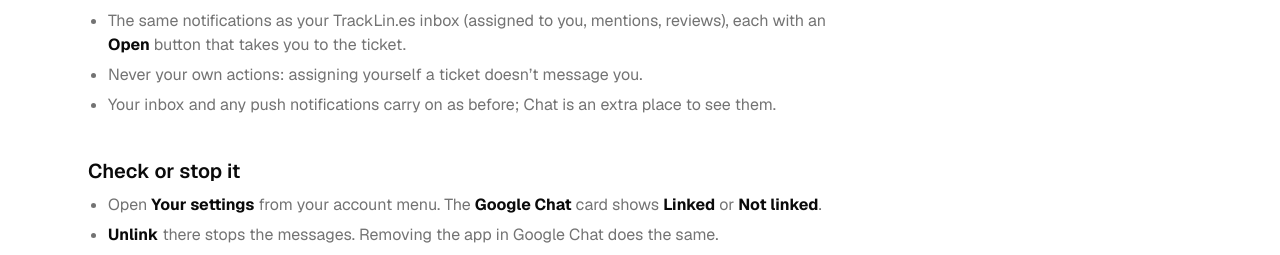
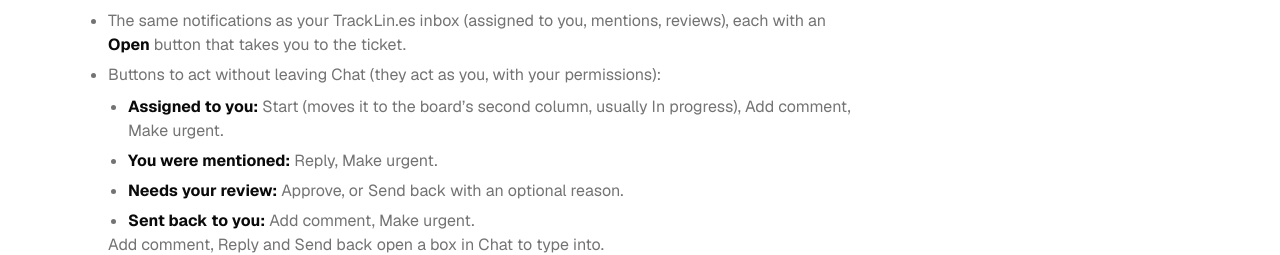
Before and after one commit to TrackLines/frontend, a Next.js app: page /docs/google-chat in a window 1280 px wide. Shown: the part 559-814 px from the top of the page. Built offline with nearby package versions, Linux system fonts and the light colour scheme; no server answers; what @flags-gg/react-library, @uploadthing/react would draw is missing.

Commit message:
google buttons

```diff
--- a/app/docs/google-chat-org/page.tsx
+++ b/app/docs/google-chat-org/page.tsx
@@ -46,7 +46,8 @@ export default function GoogleChatOrgDocs() {
         {CHAT_KINDS.map((k) => <li key={k.kind}>{k.label}</li>)}
       </Items>
       <P>
-        Each post has an <B>Open</B> button to the ticket. Mentions are never posted to a space, since they’re personal: people
+        Each post has an <B>Open</B> button to the ticket. Space posts come through a webhook, so that’s their only button; the
+        Chat app’s personal messages also have buttons to act (<Link href="/docs/google-chat" className="underline">Google Chat for you</Link>). Mentions are never posted to a space, since they’re personal: people
         get those from the Chat app, in their inbox, or as push notifications.
       </P>
 
--- a/app/docs/google-chat/page.tsx
+++ b/app/docs/google-chat/page.tsx
@@ -25,6 +25,15 @@ export default function GoogleChatDocs() {
       <H2>What you’ll get</H2>
       <Items>
         <li>The same notifications as your TrackLin.es inbox (assigned to you, mentions, reviews), each with an <B>Open</B> button that takes you to the ticket.</li>
+        <li>Buttons to act without leaving Chat (they act as you, with your permissions):
+          <Items>
+            <li><B>Assigned to you:</B> Start (moves it to the board’s second column, usually In progress), Add comment, Make urgent.</li>
+            <li><B>You were mentioned:</B> Reply, Make urgent.</li>
+            <li><B>Needs your review:</B> Approve, or Send back with an optional reason.</li>
+            <li><B>Sent back to you:</B> Add comment, Make urgent.</li>
+          </Items>
+          Add comment, Reply and Send back open a box in Chat to type into.
+        </li>
         <li>Never your own actions: assigning yourself a ticket doesn’t message you.</li>
         <li>Your inbox and any push notifications carry on as before; Chat is an extra place to see them.</li>
       </Items>
```
Also changed, not shown: 2 other files (tests, documents, lock files or other folders).
